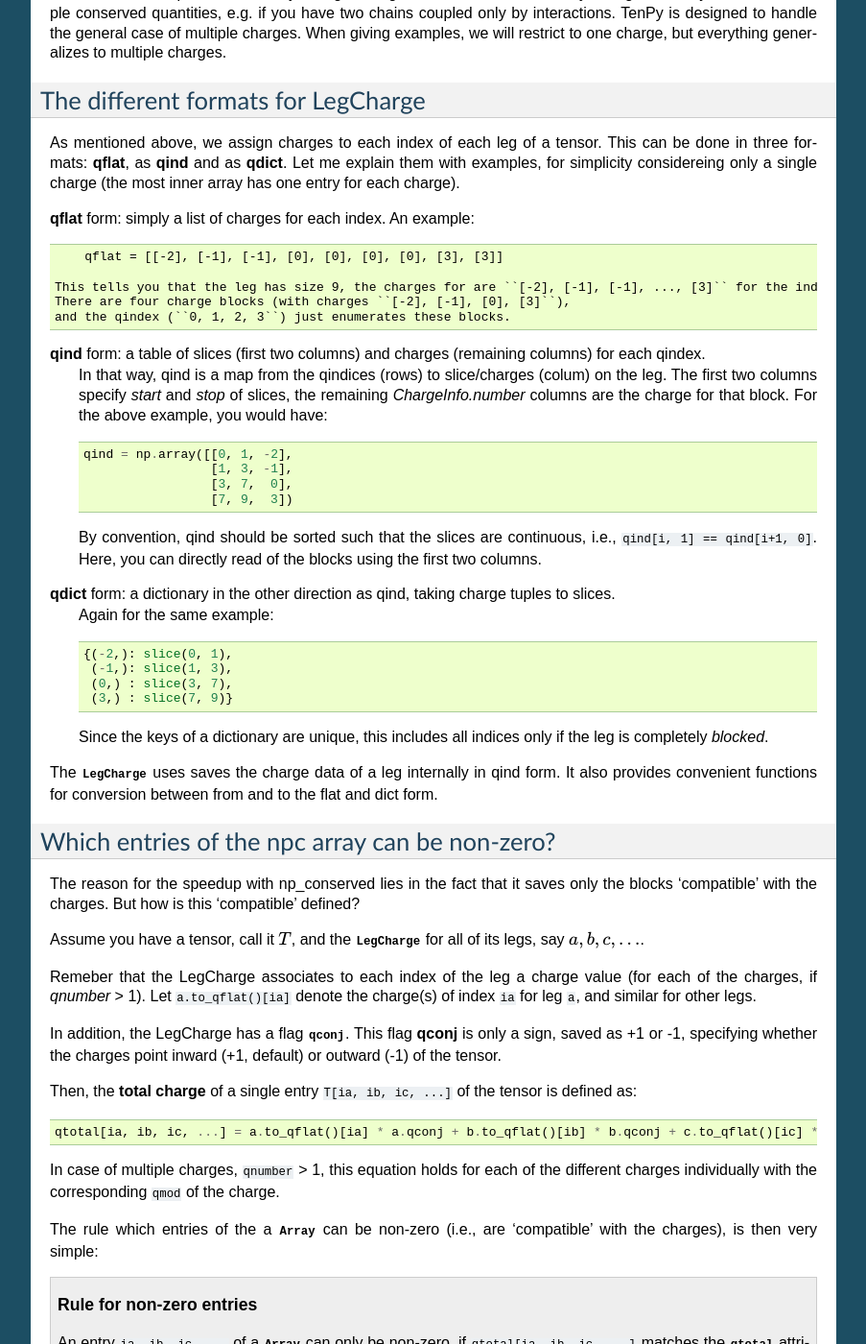
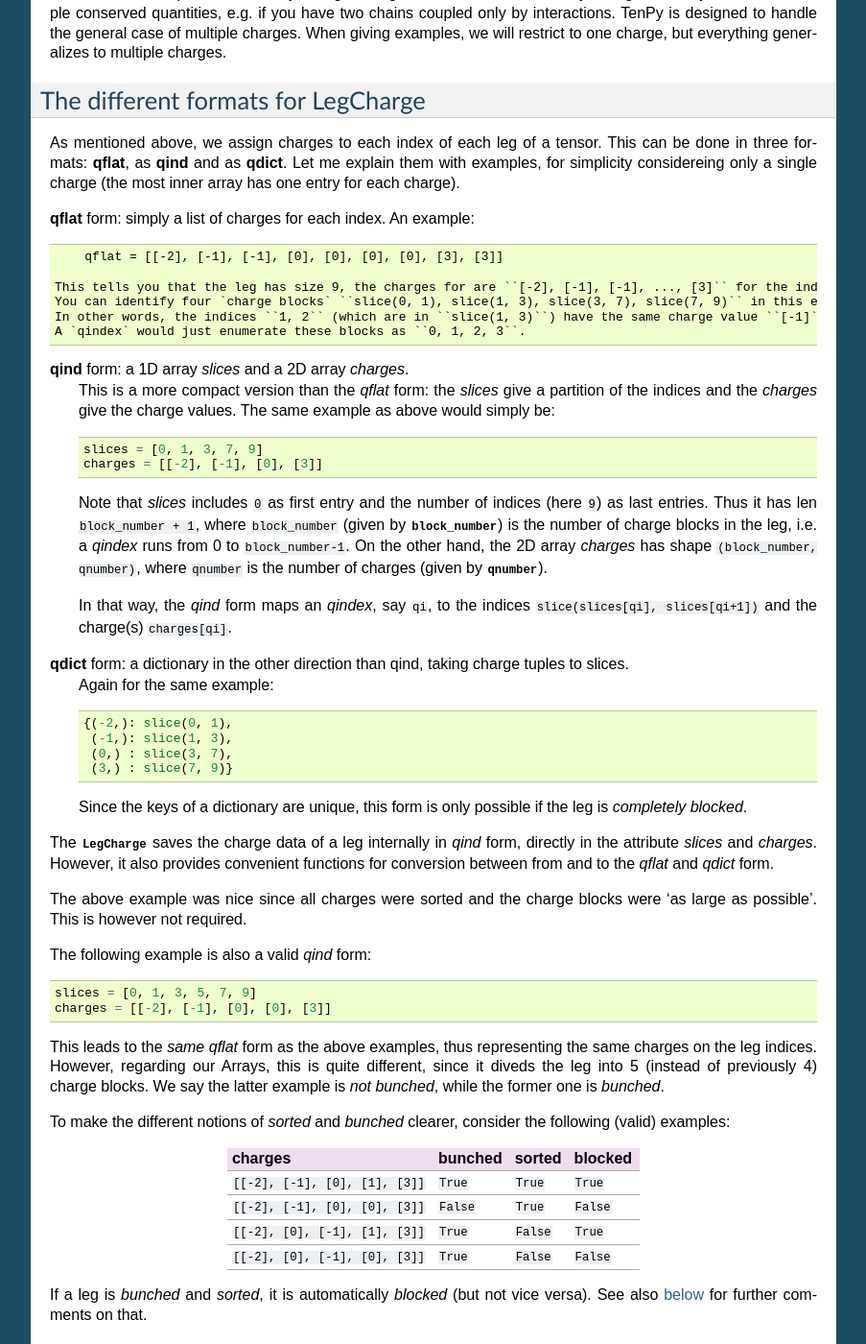
Before and after one commit to tenpy/tenpy, a Sphinx documentation site: the page built from docs/IntroNpc.rst, in a window 1280 px wide and 1400 px high, scrolled down 1429 px. Shown: the whole window at 96% size, without its empty margins (198-1101 px from the left). Built offline with Sphinx 7.4.7, drawn with Linux system fonts in a browser that asks for light colours; some of the changed text lies outside the part shown.

Commit message:
updated userguide IntroNpc

```diff
--- a/docs/IntroNpc.rst
+++ b/docs/IntroNpc.rst
@@ -7,6 +7,7 @@ These charges divide the tensors into different sectors. This can be used to inf
 of certain matrices, which in turn speeds up SVD or diagonalization a lot.
 Even for more general (non-square-matrix) tensors, charge conservation imposes restrictions which blocks of a tensor can
 be non-zero. Only those blocks need to be saved, and e.g. tensordot can be speeded up.
+
 
 Notations
 ---------
@@ -29,19 +30,19 @@ The number of charges is refered to as **qnumber** as a short hand, and the coll
 The qnumber, qmod and possibly descriptive names of the charges are saved in an instance of :class:`~tenpy.linalg.charges.ChargeInfo`.
 
 To each index of each leg, a value of the charge(s) is associated.
-A **block** is a contiguous slice corresponding to the same charge(s) of the leg.
-A **qindex** is an index in the list of blocks for a certain leg.
+A **charge block** is a contiguous slice corresponding to the same charge(s) of the leg.
+A **qindex** is an index in the list of charge blocks for a certain leg.
 A **charge sector** is for given charge(s) is the set of all qindices of that charge(s).
-A leg is **blocked** if all charge sectors are contiguous (i.e., consist only of a single qindex).
+A leg is **blocked** if all charge sectors map one-to-one to qindices.
 Finally, a leg is **sorted**, if the charges are sorted lexiographically.
 Note that a `sorted` leg is always `blocked`.
-We can also speak of the complete array to be blocked or **legcharge-sorted**,  which means that all of its legs are blocked or sorted, respectively.
+We can also speak of the complete array to be **blocked by charges** or **legcharge-sorted**,  which means that all of its legs are blocked or sorted, respectively.
 The charge data for a single leg is collected in the class :class:`~tenpy.linalg.charges.LegCharge`.
 A :class:`~tenpy.linalg.charges.LegCharge` has also a flag **qconj**, which tells whether the charges
 point *inward* (+1) or *outward* (-1). What that means, is explained later in :ref:`nonzero_entries`.
 
 For completeness, let us also summarize also the internal structure of an :class:`~tenpy.linalg.np_conserved.Array` here:
-The array saves only non-zero blocks, collected as a list of `np.array` in ``self._data``.
+The array saves only non-zero **blocks**, collected as a list of `np.array` in ``self._data``.
 The qindices necessary to map these blocks to the original leg indices are collected in ``self._qdata``
 An array is said to be **qdata-sorted** if its ``self._qdata`` is lexiographically sorted.
 More details on this follow :ref:`later <array_storage_schema>`.
@@ -51,6 +52,7 @@ Also, an array has a **total charge**, defining which entries can be non-zero -
 
 Finally, a **leg pipe** (implemented in :class:`~tenpy.linalg.charges.LegPipe`)
 is used to formally combine multiple legs into one leg. Again, more details follow :ref:`later <leg_pipes>`.
+
 
 Physical Example
 ----------------
@@ -67,7 +69,7 @@ Note that you can only assign integer charges. Consider for example the spin 1/2
 Here, you can naturally identify the magnetization :math:`S^z = \sum_i S^z_i` as the conserved quantity,
 with values :math:`S^z_i = \pm \frac{1}{2}`.
 Obviously, if :math:`S^z` is conserved, then so is :math:`2 S^z`, so you can use the charges
-:math:`q_ = 2 S^z_i \in \lbrace-1, +1 \rbrace` for the `down` and `up` states, respectively.
+:math:`q_i = 2 S^z_i \in \lbrace-1, +1 \rbrace` for the `down` and `up` states, respectively.
 Alternatively, you can also use a shift and define :math:`q_i = S^z_i + \frac{1}{2} \in \lbrace 0, 1 \rbrace`.
 
 As another example, consider BCS like terms :math:`\sum_k (c^\dagger_k c^\dagger_{-k} + H.c.)`.
@@ -78,6 +80,7 @@ In the above examples, we had only a single charge conserved at a time, but you
 conserved quantities, e.g. if you have two chains coupled only by interactions.
 TenPy is designed to handle the general case of multiple charges.
 When giving examples, we will restrict to one charge, but everything generalizes to multiple charges.
+
 
 The different formats for LegCharge
 -----------------------------------
@@ -91,23 +94,30 @@ for each charge).
         qflat = [[-2], [-1], [-1], [0], [0], [0], [0], [3], [3]]
 
     This tells you that the leg has size 9, the charges for are ``[-2], [-1], [-1], ..., [3]`` for the indices ``0, 1, 2, 3,..., 8``.
-    There are four charge blocks (with charges ``[-2], [-1], [0], [3]``),
-    and the qindex (``0, 1, 2, 3``) just enumerates these blocks.
+    You can identify four `charge blocks` ``slice(0, 1), slice(1, 3), slice(3, 7), slice(7, 9)`` in this example, which have charges ``[-2], [-1], [0], [3]``.
+    In other words, the indices ``1, 2`` (which are in ``slice(1, 3)``) have the same charge value ``[-1]``.
+    A `qindex` would just enumerate these blocks as ``0, 1, 2, 3``.
 
-**qind** form: a table of slices (first two columns) and charges (remaining columns) for each qindex.
-    In that way, qind is a map from the qindices (rows) to slice/charges (colum) on the leg.
-    The first two columns specify `start` and `stop` of slices, the remaining `ChargeInfo.number` columns are the charge for
-    that block. For the above example, you would have::
+**qind** form: a 1D array `slices` and a 2D array `charges`.
+    This is a more compact version than the `qflat` form:
+    the `slices` give a partition of the indices and the `charges` give the charge values. The same example as above
+    would simply be::
 
-        qind = np.array([[0, 1, -2],
-                         [1, 3, -1],
-                         [3, 7,  0],
-                         [7, 9,  3])
+        slices = [0, 1, 3, 7, 9]
+        charges = [[-2], [-1], [0], [3]]
 
-    By convention, qind should be sorted such that the slices are continuous, i.e., ``qind[i, 1] == qind[i+1, 0]``.
-    Here, you can directly read of the blocks using the first two columns.
 
-**qdict** form: a dictionary in the other direction as qind, taking charge tuples to slices.
+    Note that  `slices` includes ``0`` as first entry and the number of indices (here ``9``) as last entries.
+    Thus it has len ``block_number + 1``, where ``block_number`` (given by :attr:`~tenpy.linalg.charges.LegCharge.block_number`)
+    is the number of charge blocks in the leg, i.e. a `qindex` runs from 0 to ``block_number-1``.
+    On the other hand, the 2D array `charges` has shape ``(block_number, qnumber)``, where ``qnumber`` is the
+    number of charges (given by :attr:`~tenpy.linalg.charges.ChargeInfo.qnumber`).
+
+    In that way, the `qind` form maps an `qindex`, say ``qi``, to the indices ``slice(slices[qi], slices[qi+1])`` and
+    the charge(s) ``charges[qi]``.
+
+
+**qdict** form: a dictionary in the other direction than qind, taking charge tuples to slices.
     Again for the same example::
 
         {(-2,): slice(0, 1),
@@ -115,19 +125,48 @@ for each charge).
          (0,) : slice(3, 7),
          (3,) : slice(7, 9)}
 
-    Since the keys of a dictionary are unique, this includes all indices only if the leg is completely `blocked`.
+    Since the keys of a dictionary are unique, this form is only possible if the leg is `completely blocked`.
 
 
-The :class:`~tenpy.linalg.charges.LegCharge` uses saves the charge data of a leg internally in qind form.
-It also provides convenient functions for conversion between from and to the flat and dict form.
+The :class:`~tenpy.linalg.charges.LegCharge` saves the charge data of a leg internally in `qind` form,
+directly in the attribute `slices` and `charges`.
+However, it also provides convenient functions for conversion between from and to the `qflat` and `qdict` form.
+
+The above example was nice since all charges were sorted and the charge blocks were 'as large as possible'.
+This is however not required.
+
+The following example is also a valid `qind` form::
+
+    slices = [0, 1, 3, 5, 7, 9]
+    charges = [[-2], [-1], [0], [0], [3]]
+
+This leads to the *same* `qflat` form as the above examples, thus representing the same charges on the leg indices.
+However, regarding our Arrays, this is quite different, since it diveds the leg into 5 (instead of previously 4)
+charge blocks. We say the latter example is `not bunched`, while the former one is `bunched`.
+
+To make the different notions of `sorted` and `bunched` clearer, consider the following (valid) examples:
+
+================================  =========  =========  ==========
+charges                           bunched    sorted     blocked
+================================  =========  =========  ==========
+``[[-2], [-1], [0], [1], [3]]``   ``True``   ``True``   ``True``
+--------------------------------  ---------  ---------  ----------
+``[[-2], [-1], [0], [0], [3]]``   ``False``  ``True``   ``False``
+--------------------------------  ---------  ---------  ----------
+``[[-2], [0], [-1], [1], [3]]``   ``True``   ``False``  ``True``
+--------------------------------  ---------  ---------  ----------
+``[[-2], [0], [-1], [0], [3]]``   ``True``   ``False``  ``False``
+================================  =========  =========  ==========
+
+If a leg is `bunched` and `sorted`, it is automatically `blocked` (but not vice versa).
+See also :ref:`below <blocking>` for further comments on that.
 
 
 .. _nonzero_entries:
 
-Which entries of the npc array can be non-zero?
+Which entries of the npc Array can be non-zero?
 -----------------------------------------------
-The reason for the speedup with np_conserved lies in the fact
-that it saves only the blocks 'compatible' with the charges.
+The reason for the speedup with np_conserved lies in the fact that it saves only the blocks 'compatible' with the charges.
 But how is this 'compatible' defined?
 
 Assume you have a tensor, call it :math:`T`, and the :class:`~tenpy.linalg.charges.LegCharge` for all of its legs, say :math:`a, b, c, ...`.
@@ -155,6 +194,7 @@ The rule which entries of the a :class:`~tenpy.linalg.np_conserved.Array` can be
 
 Again, this must hold for each of the charges seperately in the case ``qnumber`` > 1.
 
+
 The pesky qconj - contraction as an example
 -------------------------------------------
 Why did we introduce the ``qconj`` flag? Remember it's just a sign telling whether the charge points inward or outward.
@@ -162,7 +202,7 @@ So whats the reasoning?
 
 The short answer is, that LegCharges actually live on bonds (i.e., legs which are to be contracted)
 rather than individual tensors. Thus, it is convenient to share the LegCharges between different legs and even tensors,
-and just adjust the sign.
+and just adjust the sign of the charges with `qconj`.
 
 As an example, consider the contraction of two tensors, :math:`C_{ia,ic} = \sum_{ib} A_{ia,ib} B_{ib,ic}`.
 For simplicity, say that the total charge of all three tensors is zero.
@@ -172,35 +212,32 @@ An entry ``C[ia,ic]`` will only be non-zero,
 if there is an ``ib`` such that both ``A[ia,ib]`` and ``B[ib,ic]`` are non-zero, i.e., both of the following equations are
 fullfilled::
 
-   A.qtotal == A.a.to_qflat()[ia] A.a.qconj_a + A.b.to_qflat()[ib] A.b.qconj  modulo qmod
-   B.qtotal == B.b.to_qflat()[ib] B.b.qconj_b + B.c.to_qflat()[ic] B.c.qconj  modulo qmod
+    A.qtotal == A.legs[0].to_qflat()[ia] A.legs[0].qconj + A.legs[1].to_qflat()[ib] A.legs[1].qconj  modulo qmod
+    B.qtotal == B.legs[0].to_qflat()[ib] B.legs[0].qconj + B.legs[1].to_qflat()[ic] B.legs[1].qconj  modulo qmod
 
-Here, the ``A.a`` should denotes the LegCharges for leg ``a`` of the tensor -- it is not directly accessible as an
-attribute.
+(``A.legs[0]`` is the :class:`~tenpy.linalg.charges.LegCharge` saving the charges of the first leg (with index ``ia``) of `A`.)
 
 For the uncontracted legs, we just keep the charges as they are::
 
-   C.a.qind = A.a.qind
-   C.a.qconj = A.a.qconj
-   C.c.qind = B.c.qind
-   C.c.qconj = B.c.qconj
+    C.legs = [A.legs[0], B.legs[1]]
 
 It is then straight-forward to check, that the rule is fullfilled for :math:`C`, if the following condition is met::
 
-   A.qtotal + B.qtotal - C.qtotal == A.b.to_qflat()[ib] A.b.qconj + B.b.to_qflat()[ib] B.b.qconj  modulo qmod
+   A.qtotal + B.qtotal - C.qtotal == A.legs[1].to_qflat()[ib] A.b.qconj + B.legs[0].to_qflat()[ib] B.b.qconj  modulo qmod
 
-The easiest way to meet this condition is, if ``A.b`` and ``B.b`` share the *same* charges ``b.to_qflat()``, but have
-opposite ``qconj``, and defining ``C.qtotal = A.qtotal + B.qtotal``.
-This justifies the introduction of ``qconj``:
-when you define the tensors, you have to define the :class:`~tenpy.linalg.charges.LegCharge` only once, say ``A.b``.
-For ``B.b`` you simply use ``A.b.conj()`` - this creates a copy with shared ``qind``, but opposite ``qconj``.
-Or, as a more impressive example, all 'physical' legs of an MPS can usually share the same
-:class:`~tenpy.linalg.charges.LegCharge` (up to different ``qconj``). This leads to the following convention:
+The easiest way to meet this condition is (1) to require that ``A.b`` and ``B.b`` share the *same* charges ``b.to_qflat()``, but have
+opposite `qconj`, and (2) to define ``C.qtotal = A.qtotal + B.qtotal``.
+This justifies the introduction of `qconj`:
+when you define the tensors, you have to define the :class:`~tenpy.linalg.charges.LegCharge` for the `b` only once, say for ``A.legs[1]``.
+For ``B.legs[0]`` you simply use ``A.legs[1].conj()`` which creates a copy of the LegCharge with shared `slices` and `charges`, but opposite `qconj`.
+As a more impressive example, all 'physical' legs of an MPS can usually share the same
+:class:`~tenpy.linalg.charges.LegCharge` (up to different ``qconj`` if the local Hilbert space is the same).
+This leads to the following convention:
 
 .. topic :: Convention
 
    When an npc algorithm makes tensors which share a bond (either with the input tensors, as for tensordot, or amongst the output tensors, as for SVD),
-   the algorithm is free, but not required, to use the **same** LegCharge for the tensors sharing the bond, without making a copy.
+   the algorithm is free, but not required, to use the **same** :class:`LegCharge` for the tensors sharing the bond, *without* making a copy.
    Thus, if you want to modify a LegCharge, you **must** make a copy first (e.g. by using methods of LegCharge for what you want to acchive).
 
 
@@ -244,6 +281,7 @@ this is an implication of the fact that the singlet has a well defined value for
 For other states without fixed magnetization (e.g., :math:`|\uparrow \uparrow> + |\downarrow \downarrow>`)
 we could not use the charge conservation.
 
+
 Array creation
 --------------
 
@@ -260,7 +298,7 @@ and a :class:`~tenpy.linalg.charges.LegCharge` instance for each of the legs.
 .. note ::
 
     The charge data instances are not copied, in order to allow it to be shared between different Arrays.
-    Consequently, you **must** make copies of the charge data, if you manipulate it directly.
+    Consequently, you *must* make copies of the charge data, if you manipulate it directly.
     (However, methods like :meth:`~tenpy.linalg.charges.LegCharge.sort` do that for you.)
 
 Of course, a new :class:`~tenpy.linalg.np_conserved.Array` can also created using the charge data from exisiting Arrays,
@@ -270,27 +308,33 @@ which also return new Arrays.
 
 Further, new Arrays are created by the various functions like `tensordot` or `svd` in :mod:`~tenpy.linalg.np_conserved`.
 
+
+.. _blocking:
+
 Complete blocking of Charges
 ----------------------------
 
-While the code was designed in such a way that each charge sector has a different charge, most of the code
-will still run correctly if multiple charge sectors (qindices) correspond to the same charge.
-In this sense :class:`~tenpy.linalg.np_conserved.Array` acts like a sparse array class and can selectively store subblocks.
+While the code was designed in such a way that each charge sector has a different charge, the code
+should still run correctly if multiple charge sectors (for different qindex) correspond to the same charge.
+In this sense :class:`~tenpy.linalg.np_conserved.Array` can act like a sparse array class to selectively store subblocks.
 Algorithms which need a full blocking should state that explicitly in their doc-strings.
+(Some functions (like `svd` and `eigh`) require complete blocking internally, but if necessary they just work on
+a temporary copy returned by :meth:`~tenpy.linalg.np_conserved.as_completely_blocked`).
 
-If you expect the tensor to be dense subject to charge constraint (as for MPS),
+If you expect the tensor to be dense subject to charge constraints (as for MPS),
 it will be most efficient to fully block by charge, so that work is done on large chunks.
 
 However, if you expect the tensor to be sparser than required by charge (as for an MPO),
 it may be convenient not to completely block, which forces smaller matrices to be stored, and hence many zeroes to be dropped.
 Nevertheless, the algorithms were not designed with this in mind, so it is not recommended in general.
+(If you want to use it, run a benchmark to check whether it is really faster!)
 
 If you haven't created the array yet, you can call :meth:`~tenpy.linalg.charges.LegCharge.sort` (with ``bunch=True``)
 on each :class:`~tenpy.linalg.charges.LegCharge` which you want to block.
 This sorts by charges and thus induces a permution of the indices, which is also returned as an 1D array ``perm``.
-For consistency, you have to apply this permutation to you flat data as well.
+For consistency, you have to apply this permutation to your flat data as well.
 
-Alternatively, you can simply call :meth:`~tenpy.linalg.np_conserved.Array.sort` on a existing :class:`~tenpy.linalg.np_conserved.Array`.
+Alternatively, you can simply call :meth:`~tenpy.linalg.np_conserved.Array.sort_legcharge` on an existing :class:`~tenpy.linalg.np_conserved.Array`.
 It calls :meth:`~tenpy.linalg.charges.LegCharge.sort` internally on the specified legs and performs the necessary
 permutations directly to (a copy of) `self`. Yet, you should keep in mind, that the axes are permuted afterwards.
 
@@ -305,48 +349,52 @@ we store only the non-zero sub blocks. So ``_data`` is a python list of `np.arra
 The order in which they are stored in the list is not physically meaningful, and so not guaranteed (more on this later).
 So to figure out where the sub block sits in the tensor, we need the ``_qdata`` structure (on top of the LegCharges in ``legs``).
 
-Consider a rank 3 tensor, with ``legs[0].qind`` something like::
+Consider a rank 3 tensor ``T``, with the first leg like::
 
-    qind = np.array([[0, 1, -2],  # and something else for legs[1].qind and legs[2].qind
-                     [1, 4,  1],
-                     ...        ])
+    legs[0].slices = np.array([0, 1, 4, ...])
+    legs[0].charges = np.array([[-2], [1], ...])
 
-Each row of ``leg[i].qind`` is a *block* of leg[i], labeled by its *qindex* (which is just its row in ``qind``).
-Picking a block from each leg, we have a subblock of the tensor.
+Each row of `charges` gives the charges for a `charge block` of the leg, with the actual indices of the
+total tensor determined by the `slices`.
+The *qindex* simply enumerates the charge blocks of a lex.
+Picking a qindex (and thus a `charge block`) from each leg, we have a subblock of the tensor.
 
-For each non-zero subblock of the tensor, we put a np.array entry in the ``_data`` list.
+For each (non-zero) subblock of the tensor, we put a (numpy) ndarray entry in the ``_data`` list.
 Since each subblock of the tensor is specified by `rank` qindices,
-we put a corresponding entry in ``_qdata``, which is a 2D array of shape ``(#blocks, rank)``.
-Each row corresponds to a non-zero subblock, and there are rank columns giving the corresponding qindices.
+we put a corresponding entry in ``_qdata``, which is a 2D array of shape ``(#stored_blocks, rank)``.
+Each row corresponds to a non-zero subblock, and there are rank columns giving the corresponding qindex for each leg.
 
 Example: for a rank 3 tensor we might have::
 
-    _data = [t1, t2, t3, t4, ...]
-    _qdata = np.array([[3, 2, 1],
-                       [1, 1, 1],
-                       [4, 2, 2],
-                       [2, 1, 2],
-                       ...       ])
+    T._data = [t1, t2, t3, t4, ...]
+    T. _qdata = np.array([[3, 2, 1],
+                          [1, 1, 1],
+                          [4, 2, 2],
+                          [2, 1, 2],
+                          ...       ])
 
-The 'third' subblock has an nd.array ``t3``, and qindices ``[4 2 2]``.
-Recall that each row of `qind` looks like ``[start, stop, charge]``. So:
+The third subblock has an ndarray ``t3``, and qindices ``[4 2 2]`` for the three legs.
 
-- To find  t3s position in the actual tensor, we would look at the data ::
+- To find the position of ``t3`` in the actual tensor you can use :meth:`~tenpy.linalg.charges.LegCharge.get_slice`::
 
-            legs[0].qind[4, 0:2], legs[1].qind[2, 0:2], legs[2].qind[2, 0:2]
+            T.legs[0].get_slice(4), T.legs[1].get_slice(2), T.legs[2].get_slice(2)
 
-- To find the charge of t3, we would look at ::
+  The function ``leg.get_charges(qi)`` simply returns ``slice(leg.slices[qi], leg.slices[qi+1])``
 
-            legs[0].qind[4, 2:], legs[1].qind[2, 2:], legs[2].qind[2, 2:]
+- To find the charges of t3, we an use :meth:`~tenpy.linalg.charges.LegCharge.get_charge`::
+
+            T.legs[0].get_charge(2), T.legs[1].get_charge(2), T.legs[2].get_charge(2)
+
+  The function ``leg.get_charge(qi)`` simply returns ``leg.charges[qi]*leg.qconj``.
 
 .. note ::
 
    Outside of `np_conserved`, you should use the API to access the entries.
-   To iterate over all blocks of an array ``A``, try ``for (block, blockslices, charges, qdat) in A: do_something()``.
+   If you really need to iterate over all blocks of an Array ``T``, try ``for (block, blockslices, charges, qindices) in T: do_something()``.
 
-The order in which the blocks stored in ``_data``/``_qdata`` is arbitrary (though of course ``_data`` and ``_qdata`` must be in correspondence).
+The order in which the blocks stored in ``_data``/``_qdata`` is arbitrary (although of course ``_data`` and ``_qdata`` must be in correspondence).
 However, for many purposes it is useful to sort them according to some convention.  So we include a flag ``._qdata_sorted`` to the array.
-So, if sorted, the ``_qdata`` example above goes to ::
+So, if sorted (with :meth:`~tenpy.linalg.np_conserved.Array.isort_qdata`, the ``_qdata`` example above goes to ::
 
     _qdata = np.array([[1, 1, 1],
                        [3, 2, 1],
@@ -359,6 +407,7 @@ Note that `np.lexsort` chooses the right-most column to be the dominant key, a c
 If ``_qdata_sorted == True``, ``_qdata`` and ``_data`` are guaranteed to be lexsorted. If ``_qdata_sorted == False``, there is no gaurantee.
 If an algorithm modifies ``_qdata``, it **must** set ``_qdata_sorted = False`` (unless it gaurantees it is still sorted).
 The routine :meth:`~tenpy.linalg.np_conserved.Array.sort_qdata` brings the data to sorted form.
+
 
 .. _Array_element_access:
 
@@ -406,6 +455,7 @@ However, assigning with ``A[:, [3, 5], 3] = B`` should work as you would expect.
     For a combination of slices and arrays, things get more complicated with numpys advanced indexing.
     In that case, a simple ``np.ix_(...)`` doesn't help any more to emulate our version of indexing.
 
+
 .. _leg_pipes:
 
 Introduction to combine_legs, split_legs and LegPipes
@@ -419,9 +469,7 @@ results in ::
     B[i*3 + j , k] == A[i, j, k] for i in range(10) for j in range(3) for k in range(7)
 
 While for a np.array, also a reshaping ``(10, 3, 7) -> (2, 21, 5)`` would be allowed, it does not make sense
-physically.
-Unlike an np.array (where changing shape ``(10, 3, 7)->(2, 21, 5)`` is well-defined),
-the only sensible "reshape" operation on an :class:`~tenpy.linalg.np_conserved.Array` are
+physically. The only sensible "reshape" operation on an :class:`~tenpy.linalg.np_conserved.Array` are
 
 1) to **combine** multiple legs into one **leg pipe** (:class:`~tenpy.linalg.charges.LegPipe`) with  :meth:`~tenpy.linalg.np_conserved.Array.combine_legs`, or
 2) to **split** a pipe of previously combined legs with :meth:`~tenpy.linalg.np_conserved.Array.split_legs`.
@@ -437,24 +485,25 @@ Details of the information contained in a LegPipe are given in the class doc str
 
 The rough usage idea is as follows:
 
-1) You can call :meth:`~tenpy.linalg.Array.combine_legs` without supplying any LegPipes, `combine_legs` will then make them for you.
+1) You can call :meth:`~tenpy.linalg.np_conserved.Array.combine_legs` without supplying any LegPipes, `combine_legs` will then make them for you.
 
    Nevertheless, if you plan to perform the combination over and over again on sets of legs you know to be identical
    [with same charges etc, up to an overall -1 in `qconj` on all incoming and outgoing Legs]
    you might make a LegPipe anyway to save on the overhead of computing it each time.
-2) In any way, the resulting tensor will have a `LegPipe` as LegCharge on the combined leg.
-   Thus, it and all tensors inheriting the leg, e.g. after the results of `svd`, `tensordot` etc.) will have the information
+2) In any way, the resulting Array will have a :class:`~tenpy.linalg.charges.LegPipe` as a LegCharge on the combined leg.
+   Thus, it -- and all tensors inheriting the leg (e.g. the results of `svd`, `tensordot` etc.) -- will have the information
    how to split the `LegPipe` back to the original legs.
-3) One you performed the necessary operations, you can call :meth:`~tenpy.linalg.Array.split_legs`.
+3) Once you performed the necessary operations, you can call :meth:`~tenpy.linalg.Array.split_legs`.
    This uses the information saved in the `LegPipe` to split the legs, recovering the original legs.
 
-For a LegPipe, :meth:`~tenpy.linalg.LegPipe.conj`` changes ``qconj`` for the outgoing pipe *and* the incoming legs.
-If you need a `LegPipe` with the same incoming ``qconj``, use :meth:`~tenpy.linalg.LegPipe.outer_conj`.
+For a LegPipe, :meth:`~tenpy.linalg.charges.LegPipe.conj`` changes ``qconj`` for the outgoing pipe *and* the incoming legs.
+If you need a `LegPipe` with the same incoming ``qconj``, use :meth:`~tenpy.linalg.charges.LegPipe.outer_conj`.
+
 
 Leg labeling
 ------------
 
-It's convenient to name the legs of a tensor: for instance, we can name legs 0, 1, 2 to be ``'a', 'b', 'c'``: :math:`T_{i_a,i_b,i_c}``.
+It's convenient to name the legs of a tensor: for instance, we can name legs 0, 1, 2 to be ``'a', 'b', 'c'``: :math:`T_{i_a,i_b,i_c}`.
 That way we don't have to remember the ordering! Under tensordot, we can then call ::
 
     U = npc.tensordot(S, T, axes = [ [...],  ['b'] ] )
@@ -497,9 +546,6 @@ See also
   As noted above, all 'public' API is imported in :mod:`~tenpy.linalg.np_conserved`.
 
 .. todo ::
-   adjust: redefinded qind -> slices, charges
-
-.. todo ::
    Full examples
 
 .. todo ::
```
Also changed, not shown: other parts of docs/IntroNpc.rst (+1 -1 lines).
